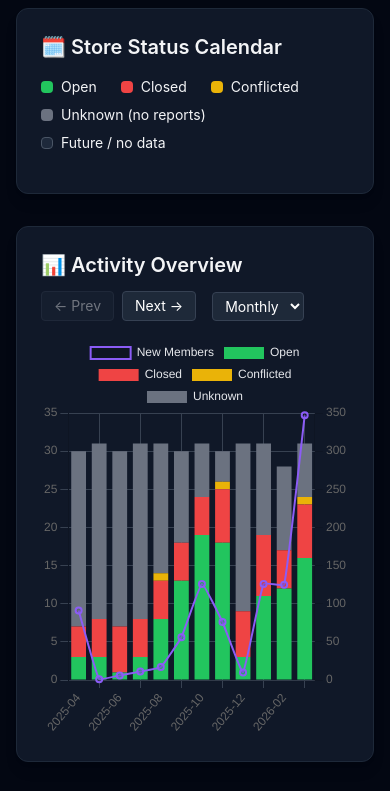
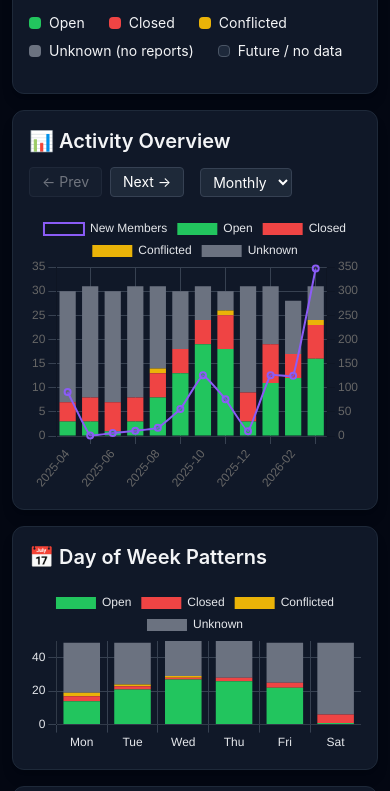
Before and after one commit to Kainoa-h/kebab-data, a website built with Vite: page webview/index.html in a window 390 px wide. Shown: the part 320-1111 px from the top of the page. Built offline with nearby package versions, Linux system fonts and the light colour scheme; what cal-heatmap would draw is missing.

Commit message:
feat(webview): better mobile layout

```diff
--- a/webview/src/layout.ts
+++ b/webview/src/layout.ts
@@ -20,16 +20,16 @@ export function buildLayout(): LayoutRefs {
   app.innerHTML = `
     <div class="kebab-stripe h-1.5 w-full fixed top-0 left-0 z-50"></div>
 
-    <div class="max-w-7xl mx-auto px-4 pt-8 pb-12 md:px-8 space-y-8">
-      <header class="text-center mb-8 pt-2">
-        <div class="text-5xl mb-3">🥙</div>
-        <h1 class="text-4xl md:text-5xl font-extrabold mb-3 tracking-tight">
+    <div class="max-w-7xl mx-auto px-3 pt-8 pb-12 md:px-8 space-y-4 md:space-y-8">
+      <header class="text-center mb-4 md:mb-8 pt-2">
+        <div class="text-4xl md:text-5xl mb-2 md:mb-3">🥙</div>
+        <h1 class="text-3xl md:text-5xl font-extrabold mb-2 md:mb-3 tracking-tight">
           <span class="text-orange-400">Kebab</span>
           <span class="text-gray-100"> Tracker</span>
           <span class="text-yellow-400"> Dashboard</span>
         </h1>
-        <p class="text-gray-400 text-lg">Is it open? Was it open? Will it ever be open again? Only one way to find out. 🔪</p>
-        <div class="mt-4 flex justify-center gap-2 text-2xl select-none">
+        <p class="text-gray-400 text-base md:text-lg">Is it open? Was it open? Will it ever be open again? Only one way to find out. 🔪</p>
+        <div class="mt-3 flex justify-center gap-2 text-xl md:text-2xl select-none">
           <span>🌯</span><span>🧅</span><span>🔥</span><span>🧅</span><span>🌯</span>
         </div>
       </header>
@@ -60,12 +60,12 @@ export function buildLayout(): LayoutRefs {
             </select>
           </div>
         </div>
-        <div class="w-full h-[400px]">
+        <div class="w-full h-[280px] md:h-[400px]">
           <canvas id="canvas-monthly-overview"></canvas>
         </div>
       </section>
 
-      <div class="grid grid-cols-1 lg:grid-cols-2 gap-8">
+      <div class="grid grid-cols-1 lg:grid-cols-2 gap-4 md:gap-8">
         <section class="card">
           <h2 class="text-xl font-semibold mb-4">📅 Day of Week Patterns</h2>
           <canvas id="canvas-dow"></canvas>
@@ -99,15 +99,15 @@ export function buildLayout(): LayoutRefs {
           </select>
         </div>
         <div class="overflow-x-auto max-h-[800px] overflow-y-auto relative">
-          <table class="w-full text-left border-collapse whitespace-nowrap">
+          <table class="w-full text-left border-collapse text-sm">
             <thead class="sticky top-0 bg-gray-900 z-10 shadow-[0_1px_0_0_#374151]">
               <tr class="border-b border-gray-700">
-                <th class="py-2 px-4 text-orange-400/80">Rank</th>
-                <th class="py-2 px-4 text-orange-400/80">Alias</th>
-                <th class="py-2 px-4 text-orange-400/80">Open</th>
-                <th class="py-2 px-4 text-orange-400/80">Closed</th>
-                <th class="py-2 px-4 text-orange-400/80">Total</th>
-                <th class="py-2 px-4 text-orange-400/80">Reactions</th>
+                <th class="py-2 px-2 md:px-4 text-orange-400/80 font-semibold">#</th>
+                <th class="py-2 px-2 md:px-4 text-orange-400/80 font-semibold">Alias</th>
+                <th class="py-2 px-2 md:px-4 text-orange-400/80 font-semibold">Open</th>
+                <th class="py-2 px-2 md:px-4 text-orange-400/80 font-semibold">Closed</th>
+                <th class="py-2 px-2 md:px-4 text-orange-400/80 font-semibold">Total</th>
+                <th class="py-2 px-2 md:px-4 text-orange-400/80 font-semibold">React.</th>
               </tr>
             </thead>
             <tbody id="tbody-contributors">
@@ -116,7 +116,7 @@ export function buildLayout(): LayoutRefs {
         </div>
       </section>
 
-      <div class="grid grid-cols-1 lg:grid-cols-2 gap-8">
+      <div class="grid grid-cols-1 lg:grid-cols-2 gap-4 md:gap-8">
         <section class="card">
           <h2 class="text-xl font-semibold mb-4">😂 Reaction Leaderboard</h2>
           <canvas id="canvas-reaction-leaderboard"></canvas>
--- a/webview/src/style.css
+++ b/webview/src/style.css
@@ -10,7 +10,7 @@
 }
 
 .card {
-  @apply bg-gray-900 rounded-xl p-6 shadow-lg border border-gray-800 transition-all duration-200;
+  @apply bg-gray-900 rounded-xl p-4 md:p-6 shadow-lg border border-gray-800 transition-all duration-200;
 }
 
 .card:hover {
--- a/webview/src/table.ts
+++ b/webview/src/table.ts
@@ -16,13 +16,13 @@ export function renderContributorTable(
     });
 
     tbody.innerHTML = sortedUsers.map((user, index) => `
-      <tr class="even:bg-gray-800 border-b border-gray-800 last:border-0 hover:bg-gray-700 transition-colors" title="Joined: ${user.join_date || 'Unknown'}">
-        <td class="py-2 px-4">${index + 1}</td>
-        <td class="py-2 px-4 font-medium cursor-help underline decoration-dotted decoration-gray-500 underline-offset-4">${user.alias}</td>
-        <td class="py-2 px-4 text-green-500">${user.open_attributions}</td>
-        <td class="py-2 px-4 text-red-500">${user.closed_attributions}</td>
-        <td class="py-2 px-4 font-semibold">${user.total_attributions}</td>
-        <td class="py-2 px-4 text-yellow-500 font-semibold">${user.total_reactions_earned || 0}</td>
+      <tr class="even:bg-gray-800/60 border-b border-gray-800 last:border-0 hover:bg-gray-700/60 transition-colors" title="Joined: ${user.join_date || 'Unknown'}">
+        <td class="py-1.5 px-2 md:px-4 tabular-nums text-gray-400">${index + 1}</td>
+        <td class="py-1.5 px-2 md:px-4 font-medium cursor-help underline decoration-dotted decoration-gray-500 underline-offset-4 max-w-[120px] md:max-w-none truncate">${user.alias}</td>
+        <td class="py-1.5 px-2 md:px-4 text-green-500 tabular-nums">${user.open_attributions}</td>
+        <td class="py-1.5 px-2 md:px-4 text-red-500 tabular-nums">${user.closed_attributions}</td>
+        <td class="py-1.5 px-2 md:px-4 font-semibold tabular-nums">${user.total_attributions}</td>
+        <td class="py-1.5 px-2 md:px-4 text-yellow-500 font-semibold tabular-nums">${user.total_reactions_earned || 0}</td>
       </tr>
     `).join('');
   }
```
